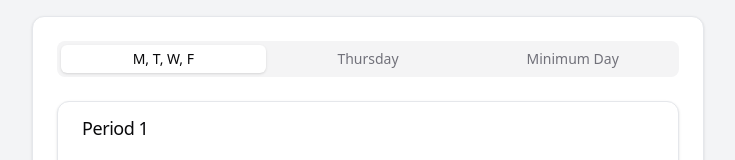
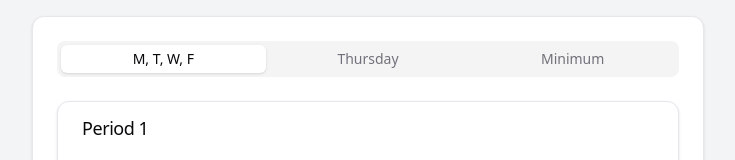
Before and after one commit to pokeshah/msjh.io, a Next.js app: page /s in a window 1280 px wide. Shown: the top 160 px of the page, without its empty margins (272-1007 px from the left). Built offline with nearby package versions, Linux system fonts and the light colour scheme.

Commit message:
remove day in minimum day

```diff
--- a/app/s/page.tsx
+++ b/app/s/page.tsx
@@ -118,7 +118,7 @@ const ScheduleTimer = () => {
               <TabsList className="grid w-full grid-cols-3">
                 <TabsTrigger value="regular">M, T, W, F</TabsTrigger>
                 <TabsTrigger value="thursday">Thursday</TabsTrigger>
-                <TabsTrigger value="minimum">Minimum Day</TabsTrigger>
+                <TabsTrigger value="minimum">Minimum</TabsTrigger>
               </TabsList>
             </Tabs>
           </CardHeader>
```
